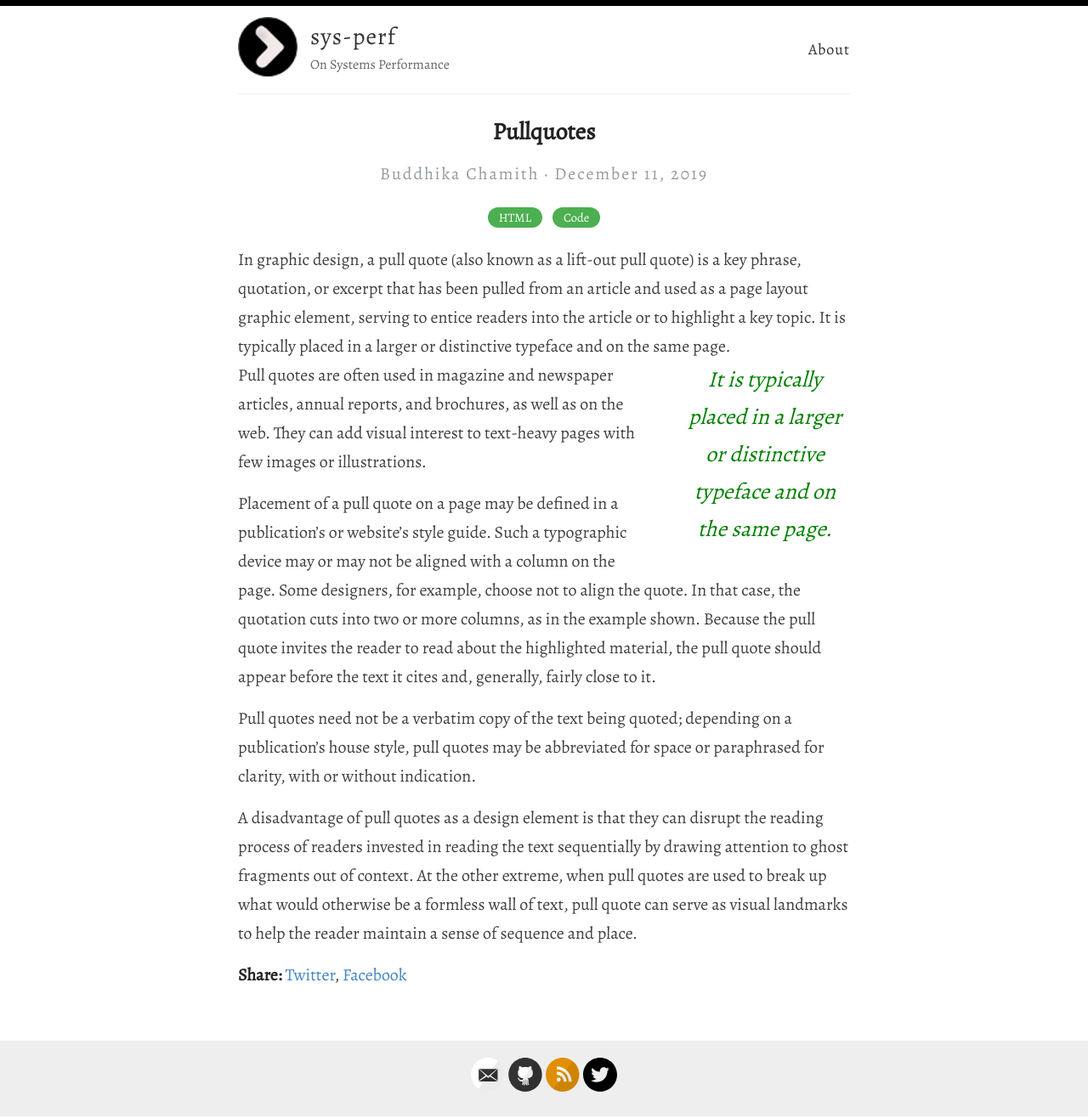
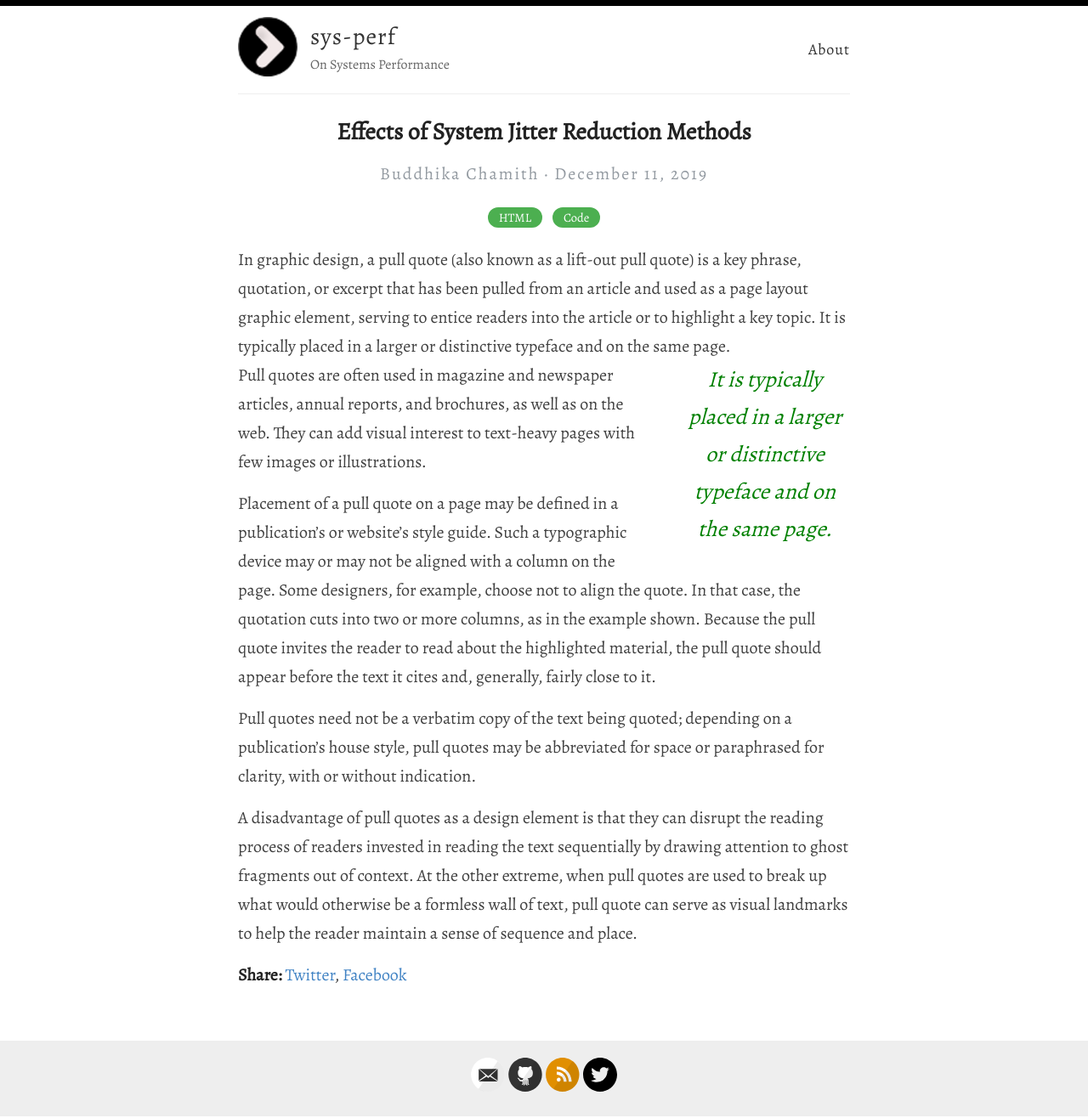
Before and after one commit to chamibuddhika/chamibuddhika.github.io, a Jekyll site: the page built from _posts/2019-12-11-pullquotes.md, in a window 1280 px wide. Shown: the whole page at 85% size. Built offline with Jekyll 4.4.1, drawn with Linux system fonts in a browser that asks for light colours.

Commit message:
Update post

```diff
--- a/_posts/2019-12-11-pullquotes.md
+++ b/_posts/2019-12-11-pullquotes.md
@@ -1,6 +1,6 @@
 ---
 layout: post
-title:  Pullquotes
+title: Effects of System Jitter Reduction Methods
 categories: [HTML,Code]
 excerpt: In graphic design, a pull quote (also known as a lift-out pull quote) is a key phrase, quotation, or excerpt that has been pulled from an article and used as a page layout graphic element, serving to entice readers into the article or to highlight a key topic.
 ---
```
